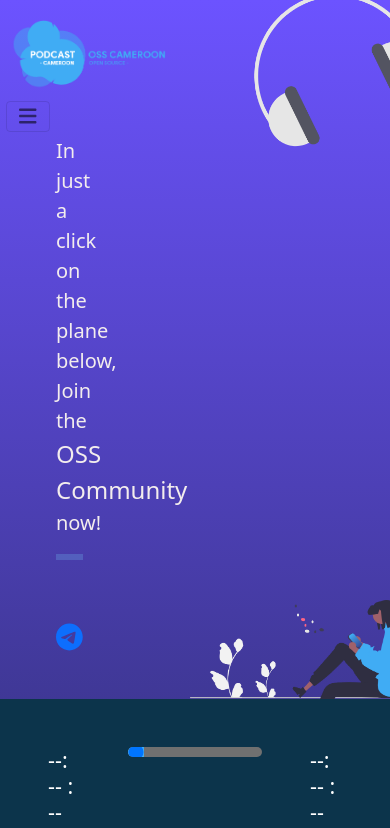
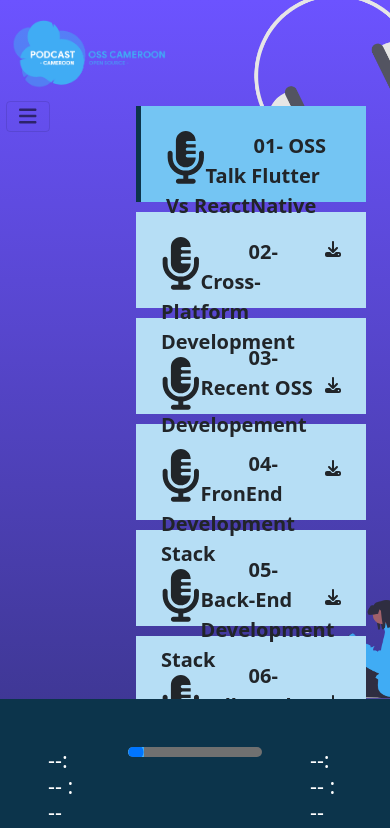
Before and after one commit to osscameroon/podcasts, a React (Create React App) app: page / in a window 390 px wide. Shown: the top 828 px of the page. Built offline with nearby package versions, Linux system fonts and the light colour scheme.

Commit message:
feat: make side bar hidden in smaller screen import react icons for telegram icon

```diff
--- a/src/components/podcasts_list/PodcastList.js
+++ b/src/components/podcasts_list/PodcastList.js
@@ -5,7 +5,7 @@ import AppContext from "../AppContext/AppContext";
 import { faMicrophoneLines } from "@fortawesome/free-solid-svg-icons";
 import { FontAwesomeIcon } from "@fortawesome/react-fontawesome";
 import { faDownload } from "@fortawesome/free-solid-svg-icons";
-import { faTelegramPlane } from "@fortawesome/free-brands-svg-icons";
+import { FaTelegramPlane } from 'react-icons/fa';
 
 export const PodCastComponent = ({track, onClick, trunk, trackIndex}) => (
     <li className={trackIndex === track.id - 1 ?
@@ -41,17 +41,17 @@ export default function PodcastList({list}) {
             <ul>
                 <div className="container">
                     <div className="row">
-                    <div className="side-bar col-3 col-md-3">
-                            <span className="">
+                    <div className="side-bar col-lg-3 col-md-3 col-sm-6 d-none d-sm-none d-md-none d-lg-block">
+                            <span className="hidden-md">
                                 <p id="content">In just a click on the plane below, Join the <span id="Logname">OSS Community</span> <br/> now!</p>
                                 <hr id="line"/>
                                 <span>
                                <a href="https://t.me/+O7SQfusW8XVmOTFi" className="fa-5x">
-                               <FontAwesomeIcon icon={faTelegramPlane} style={{fontSize: "1em"}} id="telegram"/>
+                               <FaTelegramPlane/>
                               </a>
                             </span>
                             </span>
-                        </div>
+                    </div>
                         <div className="col-xs-12 col-sm-8 col-md-8 mx-auto">
                             {list.map((track, i) => <PodCastComponent
                                     isActive={isActive}
```
